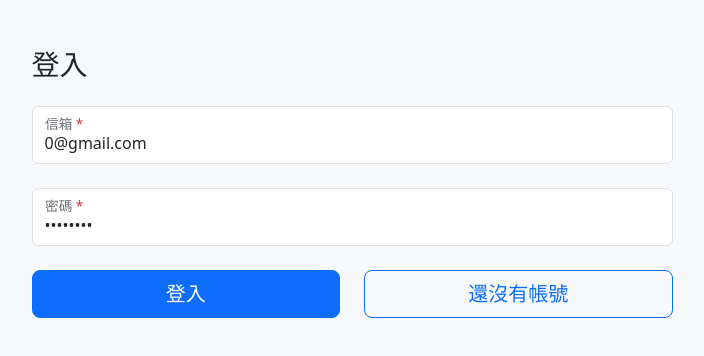
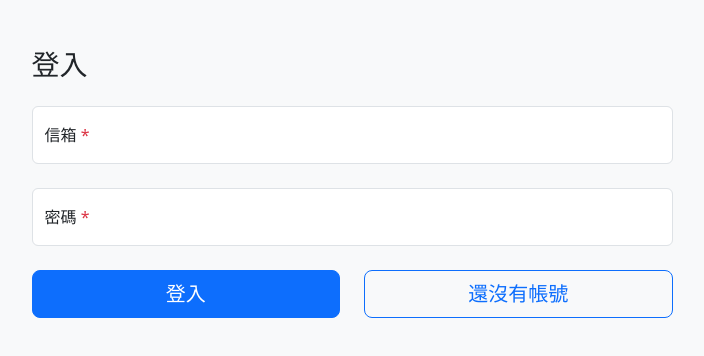
Before and after one commit to jasonlu0525/nuxt3-live-answer, a Nuxt app: page /login in a window 1280 px wide. Shown: the top 356 px of the page, without its empty margins (288-992 px from the left). Built offline with nearby package versions, Linux system fonts and the light colour scheme.

Commit message:
修改模板

```diff
--- a/pages/login.vue
+++ b/pages/login.vue
@@ -3,8 +3,8 @@ const { $swal } = useNuxtApp();
 const router = useRouter();
 
 const userLoginObject = ref({
-  email: "0@gmail.com",
-  password: "A1111111",
+  email: "",
+  password: "",
 });
 
 const loginAccount = async (requsetBody) => {
```
